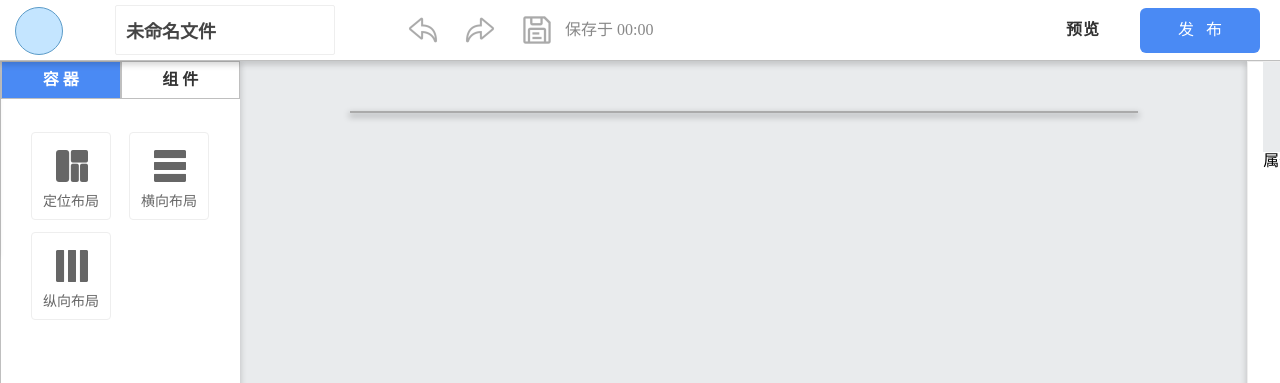
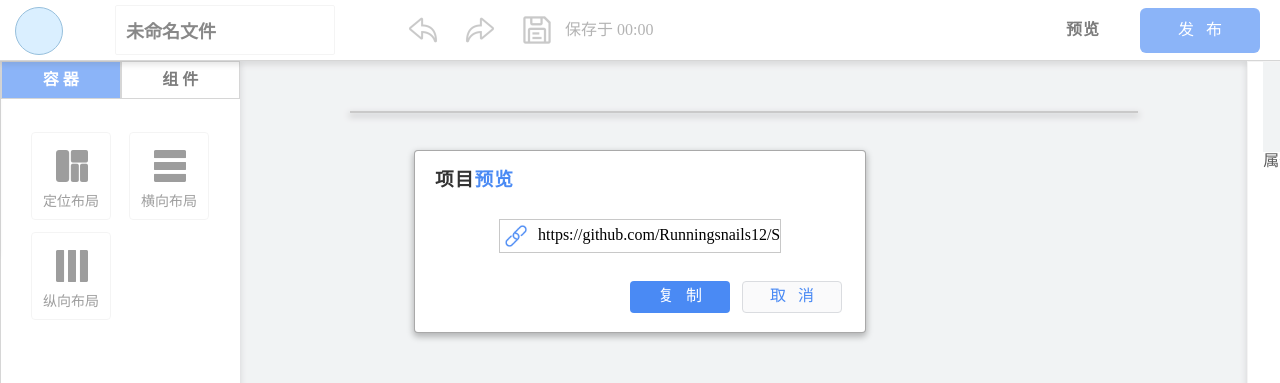
Before and after one commit to Runningsnails12/SelfDesign, a Vue app: page /projectEdit/1 in a window 1280 px wide. Both pictures are taken after a click on the button "预览". Shown: the top 383 px of the page. Built offline with nearby package versions, Linux system fonts and the light colour scheme; no server answers.

Commit message:
preview and publish btn

```diff
--- a/src/components/EditPageComponent/DialogBox.vue
+++ b/src/components/EditPageComponent/DialogBox.vue
@@ -2,20 +2,31 @@
   <div id="dialog-outsidebox">
     <div>
       <div class="dialog-box">
-        <h3>项目发布链接</h3>
+        <h3>
+          项目<span :class="btn ? 'publishText' : ''">{{ btn ? '发布' : '预览' }} </span>
+        </h3>
         <div class="link-box">
           <img src="/img/EditIcons/链接.png" />
-          <input type="text" placeholder="https://www.baidu.com" />
+          <input
+            id="online-link"
+            type="text"
+            :value="linkValue"
+            placeholder="https://www.baidu.com"
+          />
         </div>
-        <button id="copyBtn" @click="copyPublishLink">复 &nbsp; 制</button>
-        <button id="cancelBtn" @click="cancelDialog">取 &nbsp; 消</button>
+        <button :class="btn ? 'publishCopyBtn' : 'copyBtn'" @click="copyPublishLink">
+          复 &nbsp; 制
+        </button>
+        <button :class="btn ? 'publishCancelBtn' : 'cancelBtn'" @click="cancelDialog">
+          取 &nbsp; 消
+        </button>
       </div>
     </div>
   </div>
 </template>
 
 <script>
-import {ref, watch} from 'vue';
+import {ref, watch, inject} from 'vue';
 export default {
   name: 'DialogBox',
   props: {
@@ -35,13 +46,24 @@ export default {
       }
     );
 
+    // 是否是发布的按钮
+    const btn = inject('isPublishBtn');
+
     const cancelDialog = () => {
       emit('dialogVisible', dialogDisvisible.value);
     };
 
-    const copyPublishLink = () => {};
+    // 点击复制，复制链接
+    let linkValue = ref('https://github.com/Runningsnails12/SelfDesign');
+    const copyPublishLink = () => {
+      let onlineLink = document.getElementById('online-link');
+      onlineLink.select();
+      document.execCommand('copy');
+    };
 
     return {
+      btn,
+      linkValue,
       dialogDisvisible,
       cancelDialog,
       copyPublishLink,
@@ -83,6 +105,14 @@ export default {
   letter-spacing: 1px;
 }
 
+.dialog-box > h3 > span {
+  color: #4a8af4;
+}
+
+.dialog-box > h3 > .publishText {
+  color: #dd4f43;
+}
+
 .link-box {
   display: flex;
   margin: 0 auto;
@@ -116,7 +146,7 @@ export default {
   font-size: 16px;
   border-radius: 4px;
   outline: none;
-  border: none;
+  box-sizing: border-box;
   transition: all ease-in-out 0.3s;
 }
 
@@ -124,15 +154,29 @@ export default {
   box-shadow: 0px 3px 6px 1px rgba(0, 0, 0, 0.16);
 }
 
-#copyBtn {
+.copyBtn {
   margin: 0 12px 0 215px;
   background: #4a8af4;
   color: #ffffff;
+  border: none;
 }
 
-#cancelBtn {
+.cancelBtn {
+  color: #4a8af4;
   background: #fafafb;
-  border: 1px solid #4a8af4;
-  box-sizing: border-box;
+  border: 1px solid #dadce0;
+}
+
+.publishCopyBtn {
+  margin: 0 12px 0 215px;
+  background: #dd4f43;
+  color: #ffffff;
+  border: none;
+}
+
+.publishCancelBtn {
+  color: #dd4f43;
+  background: #fafafb;
+  border: 1px solid #dadce0;
 }
 </style>
--- a/src/components/EditPageComponent/ProjectEditNav.vue
+++ b/src/components/EditPageComponent/ProjectEditNav.vue
@@ -23,8 +23,8 @@
         </div>
       </div>
       <div class="right-part">
-        <button id="preview">预览</button>
-        <button id="publish" @click="displaylDialog">发 &nbsp; 布</button>
+        <button id="preview" @click="displaylDialog(false)">预览</button>
+        <button id="publish" @click="displaylDialog(true)">发 &nbsp; 布</button>
       </div>
     </div>
   </div>
@@ -32,10 +32,15 @@
 </template>
 
 <script>
-import {computed, ref} from 'vue';
+import {computed, ref, provide} from 'vue';
 import DialogBox from '@/components/EditPageComponent/DialogBox.vue';
-import { CAN_REDO_KEY, CAN_UNDO_KEY, REDO_KEY, UNDO_KEY } from '../../store/plugins/history';
-import { useStore } from 'vuex';
+import {
+  CAN_REDO_KEY,
+  CAN_UNDO_KEY,
+  REDO_KEY,
+  UNDO_KEY,
+} from '../../store/plugins/history';
+import {useStore} from 'vuex';
 
 export default {
   name: 'ProjectEditNav',
@@ -56,11 +61,22 @@ export default {
     const userIcon = computed(() => store.state.username?.slice(0, 2));
 
     // 预览 & 发布
-    const displaylDialog = () => {
-      if (confirm('是否确定将本项目发布？')) {
+    let isPublishBtn = ref(true);
+    const displaylDialog = (isPublish) => {
+      // 发布
+      if (isPublish) {
+        if (confirm('是否确定将本项目发布？')) {
+          dialogVisible.value = !dialogVisible.value;
+          isPublishBtn.value = isPublish;
+        }
+      } else {
+        // 预览
         dialogVisible.value = !dialogVisible.value;
+        isPublishBtn.value = isPublish;
       }
     };
+
+    provide('isPublishBtn', isPublishBtn);
 
     const publishMessage = () => {};
 
@@ -88,7 +104,7 @@ export default {
       undo,
       redo,
       canRedo,
-      canUndo
+      canUndo,
     };
   },
 };
--- a/src/pages/ProjectEdit.vue
+++ b/src/pages/ProjectEdit.vue
@@ -1,7 +1,7 @@
 <template>
   <div class="edit-page">
     <component-panel />
-    <div id="canvaspage-outsidebox">
+    <div id="canvaspage-outsidebox" @click="resetChooseNode">
       <canvas-page />
       <div class="zoom-box">
         <ul>
@@ -29,6 +29,7 @@
 </template>
 <script>
 import {ref, provide} from 'vue';
+import {useStore} from 'vuex';
 import ComponentPanel from '@/components/EditPageComponent/ComponentPanel.vue';
 import CanvasPage from '@/components/EditPageComponent/CanvasPage.vue';
 import ControlPanel from '@/components/EditPageComponent/ControlPanel.vue';
@@ -41,7 +42,7 @@ export default {
     ControlPanel,
   },
 
-  unmounted(){
+  unmounted() {
     // 清空 store.editPage 里的所有状态
     this.$store.commit('editPage/clearAllStates');
   },
@@ -117,11 +118,18 @@ export default {
 
     provide('scaleNum', scaleNum);
 
+    // 点击空白处取消点击事件
+    const store = useStore();
+    const resetChooseNode = () => {
+      store.commit('editPage/resetActiveComponent');
+    };
+
     return {
       scaleNum,
       options,
       increaseSize,
       reduceSize,
+      resetChooseNode,
     };
   },
 };
```
Also changed, not shown: 1 other file (tests, documents, lock files or other folders).
